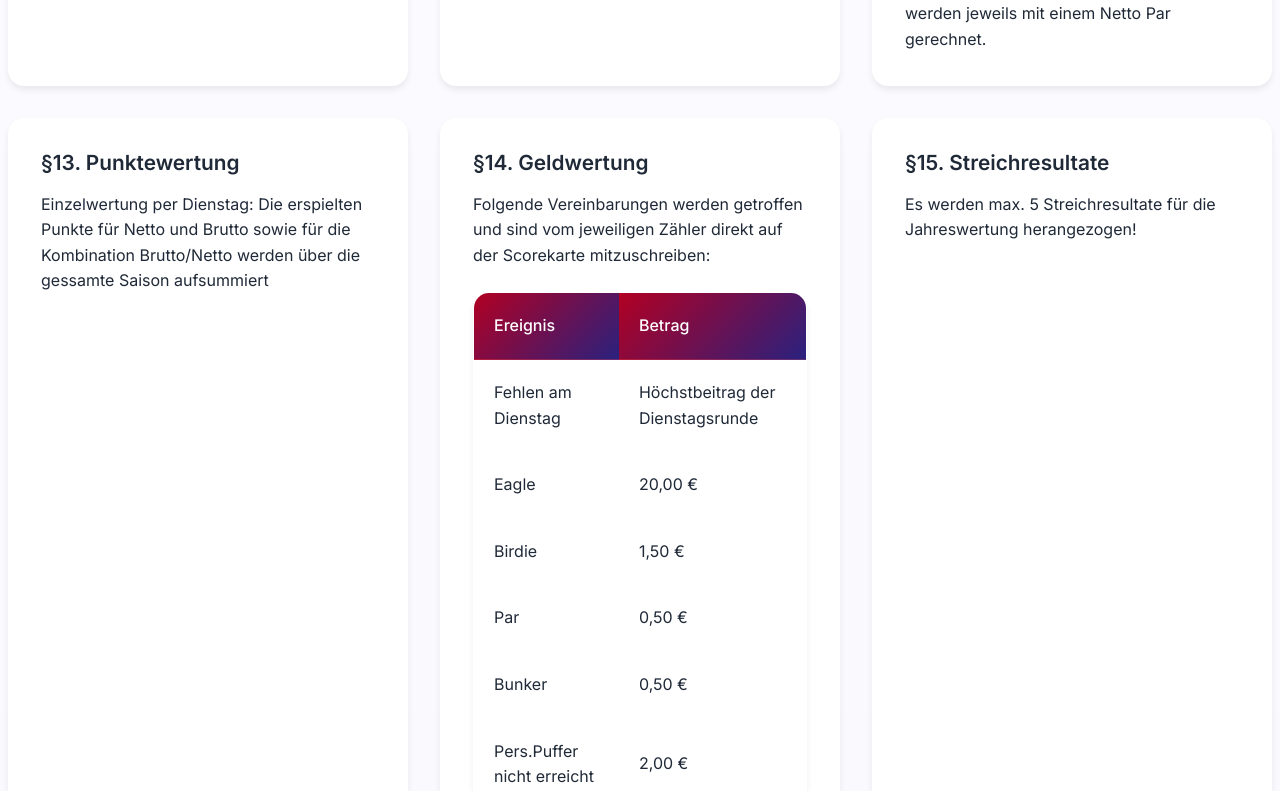
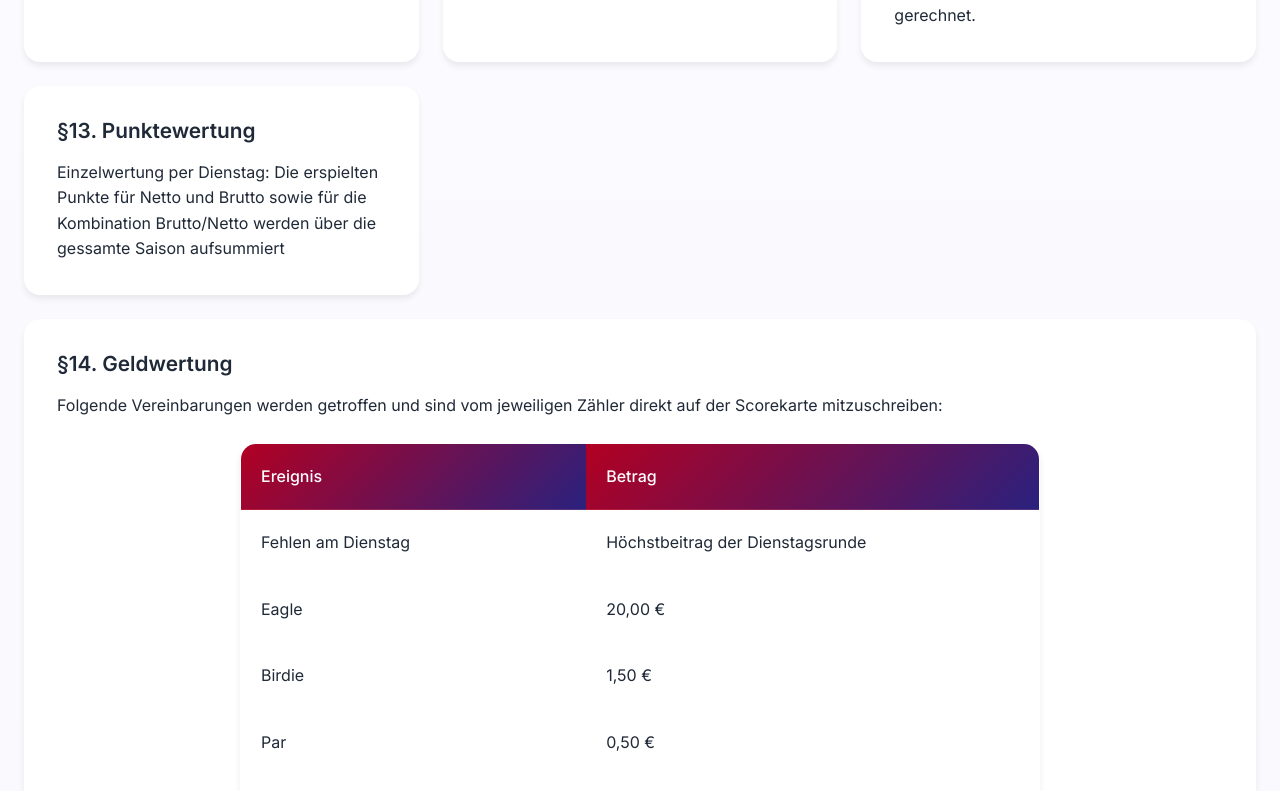
Before and after one commit to ChronicT98/tsg-golf-nextjs, a Next.js app: page /regelwerk in a window 1280 px wide. Shown: the part 1689-2480 px from the top of the page. Built offline with nearby package versions, Linux system fonts and the light colour scheme.

Commit message:
fix: Regelwerk

```diff
--- a/app/regelwerk/page.tsx
+++ b/app/regelwerk/page.tsx
@@ -132,7 +132,7 @@ export default function RegelwerkPage() {
                 </p>
               </article>
 
-              <article className="regelwerk__rule">
+              <article className="regelwerk__rule full-width-rule">
                 <h3>§14. Geldwertung</h3>
                 <p>
                   Folgende Vereinbarungen werden getroffen und sind vom jeweiligen
--- a/app/styles/base.css
+++ b/app/styles/base.css
@@ -182,7 +182,7 @@
 .modern-design .container {
     max-width: var(--max-width);
     margin: 0 auto;
-    padding: 0 0.5rem;
+    padding: 0 1.5rem;
 }
 
 /* Animations */
@@ -288,7 +288,7 @@
     }
 
     .modern-design .container {
-        padding: 0 2rem;
+        padding: 0 1.5rem;
     }
 
     .modern-design .features__card {
--- a/app/styles/regelwerk.css
+++ b/app/styles/regelwerk.css
@@ -51,8 +51,13 @@
 
 .regelwerk__grid {
     display: grid;
-    gap: 2rem;
+    gap: 1.5rem;
     animation: fadeIn 0.8s ease-out 0.2s backwards;
+}
+
+.full-width-rule {
+    grid-column: 1 / -1;
+    max-width: 100%;
 }
 
 .regelwerk__rule {
@@ -180,7 +185,7 @@
 
 @media (min-width: 768px) {
     .regelwerk__grid {
-        grid-template-columns: repeat(auto-fit, minmax(300px, 1fr));
+        grid-template-columns: repeat(auto-fit, minmax(320px, 1fr));
     }
 }
 
@@ -227,17 +232,14 @@
     }
 
     .regelwerk__fees {
-        display: block;
-        overflow-x: auto;
-        margin: 0.75rem -0.75rem;
-        width: calc(100% + 1.5rem);
+        margin: 0.75rem auto;
+        width: 100%;
         font-size: 0.9375rem;
     }
 
     .regelwerk__fees th,
     .regelwerk__fees td {
         padding: 0.875rem;
-        white-space: nowrap;
     }
 
     .regelwerk__note {
@@ -263,25 +265,17 @@
     }
 
     .regelwerk__fees {
-        display: block;
-        overflow-x: auto;
-        margin: 1rem -1rem;
-        width: calc(100% + 2rem);
+        margin: 1rem auto;
+        width: 100%;
     }
 
     .regelwerk__fees th,
     .regelwerk__fees td {
         padding: 1rem;
-        white-space: nowrap;
     }
 }
 
 @media (min-width: 769px) and (max-width: 1024px) {
-    .regelwerk__grid {
-        grid-template-columns: repeat(auto-fit, minmax(320px, 1fr));
-        gap: 1.5rem;
-        padding: 0 1.5rem;
-    }
 
     .regelwerk__card,
     .regelwerk__rule {
```
